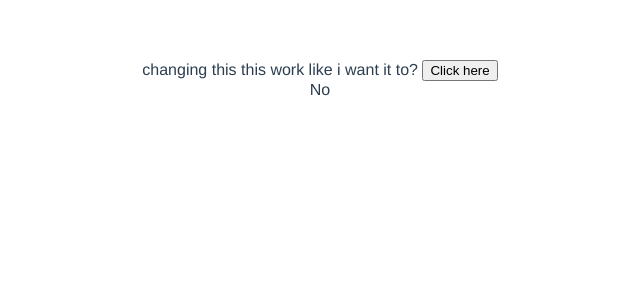
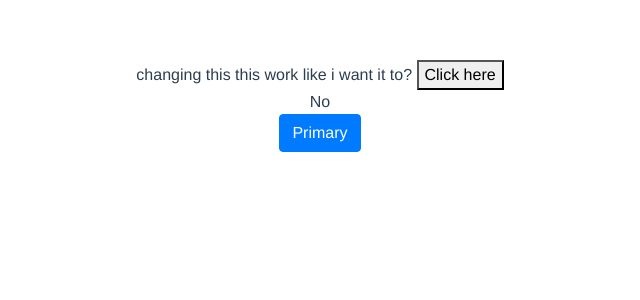
Before and after one commit to juuprz/pure-poetry-app, a Vue app: page / in a window 1280 px wide. Shown: the top 300 px of the page, without its empty margins (320-960 px from the left). Built offline with nearby package versions, Linux system fonts and the light colour scheme.

Commit message:
Add bootstrap4 to index.html for styling

```diff
--- a/public/index.html
+++ b/public/index.html
@@ -5,6 +5,8 @@
     <meta http-equiv="X-UA-Compatible" content="IE=edge">
     <meta name="viewport" content="width=device-width,initial-scale=1.0">
     <title>purePoetry</title>
+    <link rel="stylesheet" href="https://maxcdn.bootstrapcdn.com/bootstrap/4.0.0/css/bootstrap.min.css"
+      integrity="sha384-Gn5384xqQ1aoWXA+058RXPxPg6fy4IWvTNh0E263XmFcJlSAwiGgFAW/dAiS6JXm" crossorigin="anonymous">
   </head>
   <body>
     <noscript>
@@ -12,5 +14,9 @@
     </noscript>
     <div id="app"></div>
     <!-- built files will be auto injected -->
+    <!-- Scripts needed by bootstrap for some of the styling. Open to remove if not necessary-->
+    <script src="https://code.jquery.com/jquery-3.2.1.slim.min.js" integrity="sha384-KJ3o2DKtIkvYIK3UENzmM7KCkRr/rE9/Qpg6aAZGJwFDMVNA/GpGFF93hXpG5KkN" crossorigin="anonymous"></script>
+    <script src="https://cdnjs.cloudflare.com/ajax/libs/popper.js/1.12.9/umd/popper.min.js" integrity="sha384-ApNbgh9B+Y1QKtv3Rn7W3mgPxhU9K/ScQsAP7hUibX39j7fakFPskvXusvfa0b4Q" crossorigin="anonymous"></script>
+    <script src="https://maxcdn.bootstrapcdn.com/bootstrap/4.0.0/js/bootstrap.min.js" integrity="sha384-JZR6Spejh4U02d8jOt6vLEHfe/JQGiRRSQQxSfFWpi1MquVdAyjUar5+76PVCmYl" crossorigin="anonymous"></script>
   </body>
 </html>
--- a/src/components/HelloWorld.vue
+++ b/src/components/HelloWorld.vue
@@ -2,6 +2,7 @@
   <div class="hello">changing this this work like i want it to?
     <button @click="changeTitle" >Click here</button>
     <div>{{ result }}</div>
+    <button type="button" class="btn btn-primary">Primary</button>
   </div>
 </template>
 
```
